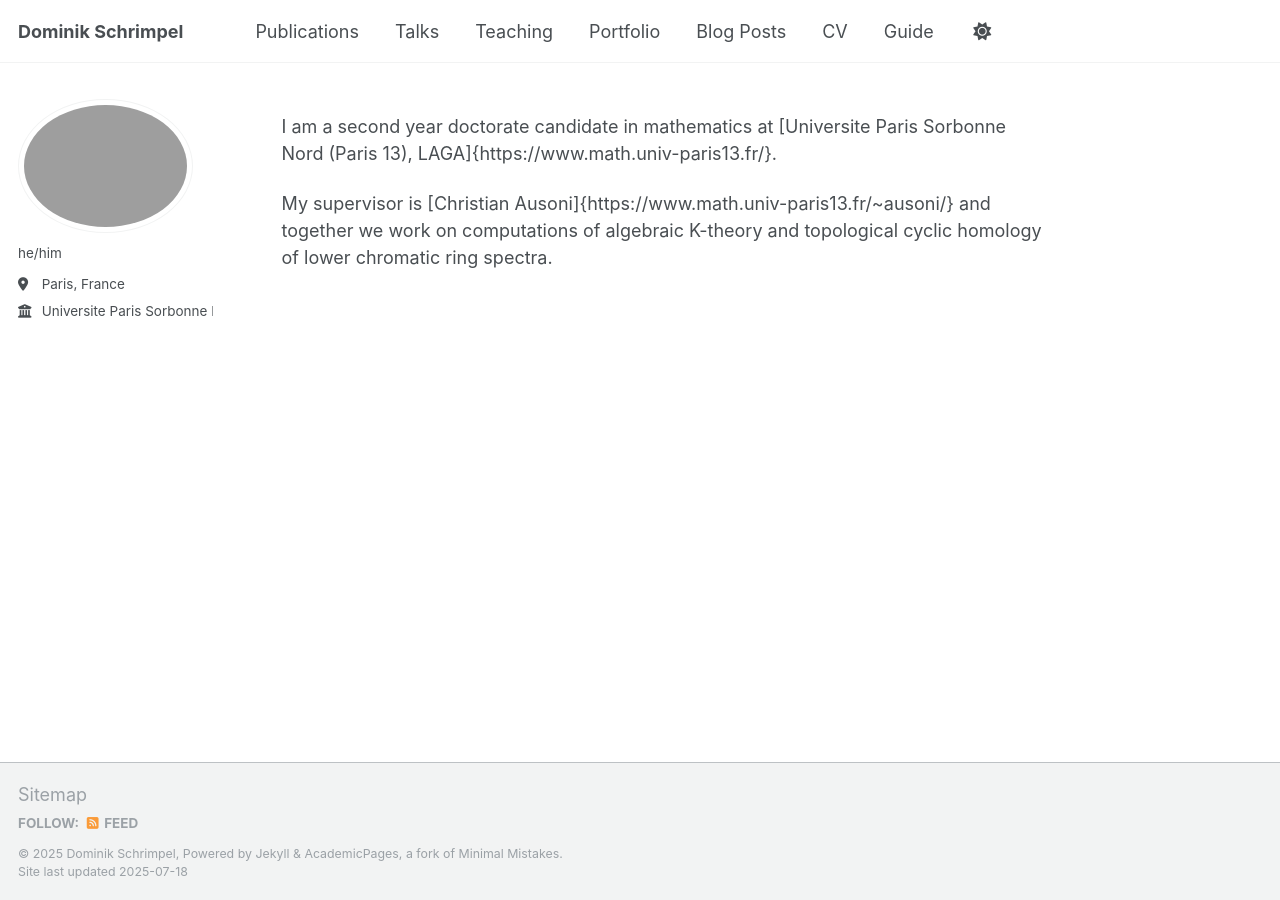
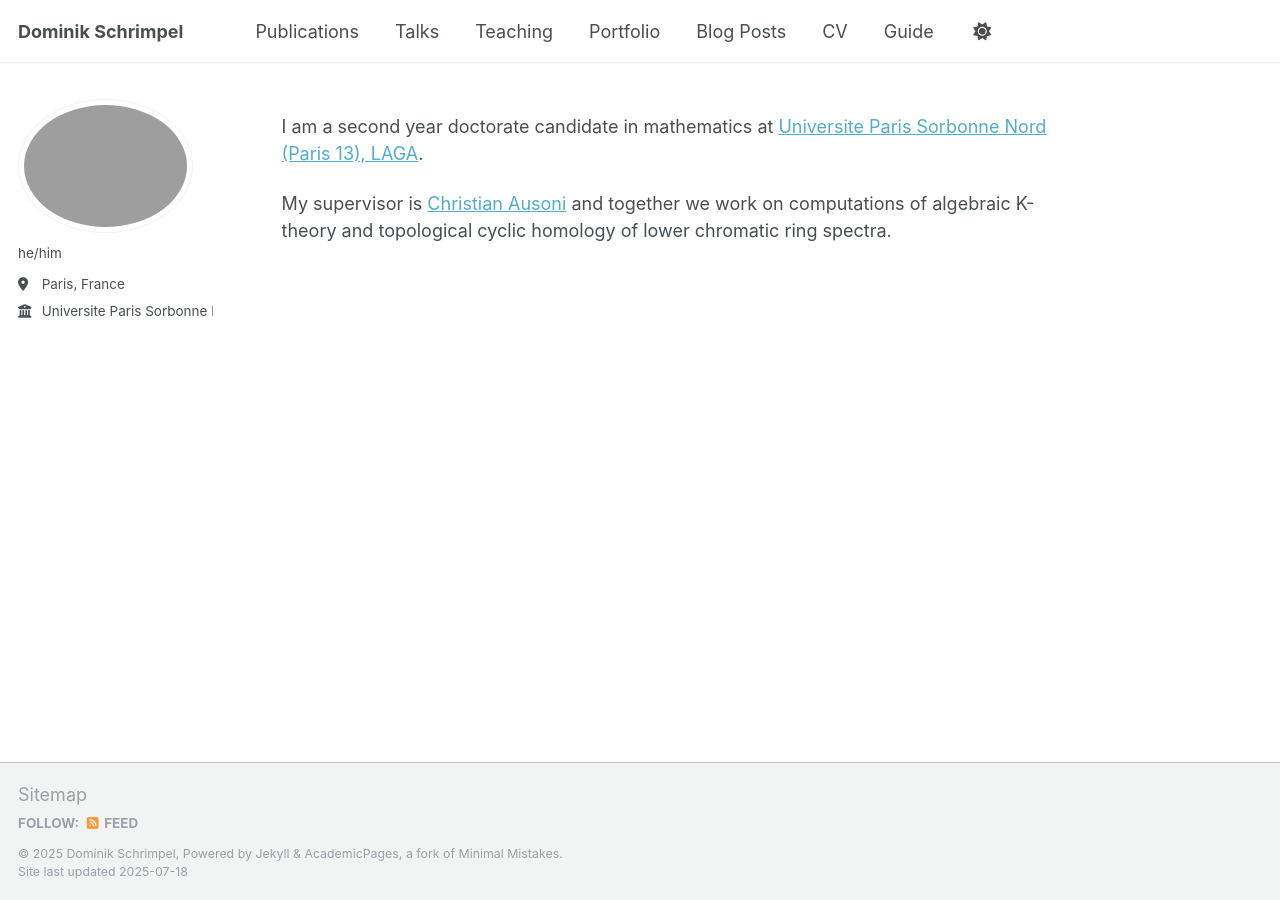
Before and after one commit to dominikschrimpel/dominik.schrimpel, a Jekyll site: the page built from _pages/about.md, in a window 1280 px wide. Built offline with Jekyll 4.4.1, drawn with Linux system fonts in a browser that asks for light colours; a script that is not in the unit is left out.

Commit message:
Update about.md

```diff
--- a/_pages/about.md
+++ b/_pages/about.md
@@ -7,6 +7,6 @@ redirect_from:
   - /about.html
 ---
 
-I am a second year doctorate candidate in mathematics at [Universite Paris Sorbonne Nord (Paris 13), LAGA]{https://www.math.univ-paris13.fr/}.
+I am a second year doctorate candidate in mathematics at [Universite Paris Sorbonne Nord (Paris 13), LAGA](https://www.math.univ-paris13.fr/).
 
-My supervisor is [Christian Ausoni]{https://www.math.univ-paris13.fr/~ausoni/} and together we work on computations of algebraic K-theory and topological cyclic homology of lower chromatic ring spectra.
+My supervisor is [Christian Ausoni](https://www.math.univ-paris13.fr/~ausoni/) and together we work on computations of algebraic K-theory and topological cyclic homology of lower chromatic ring spectra.
```
